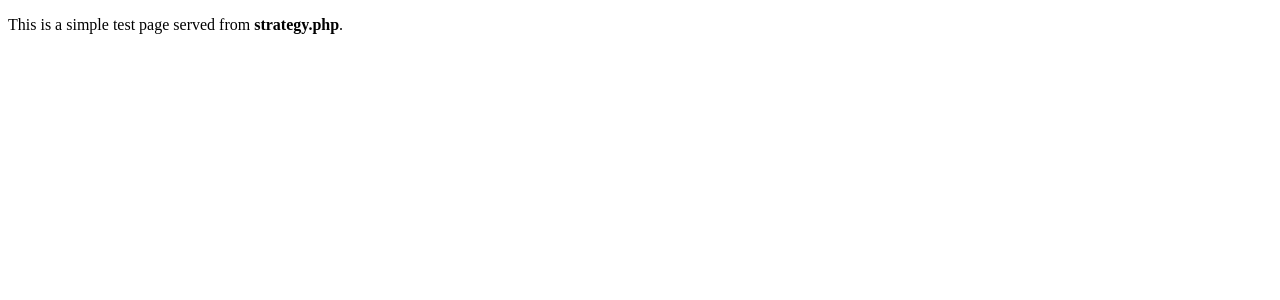
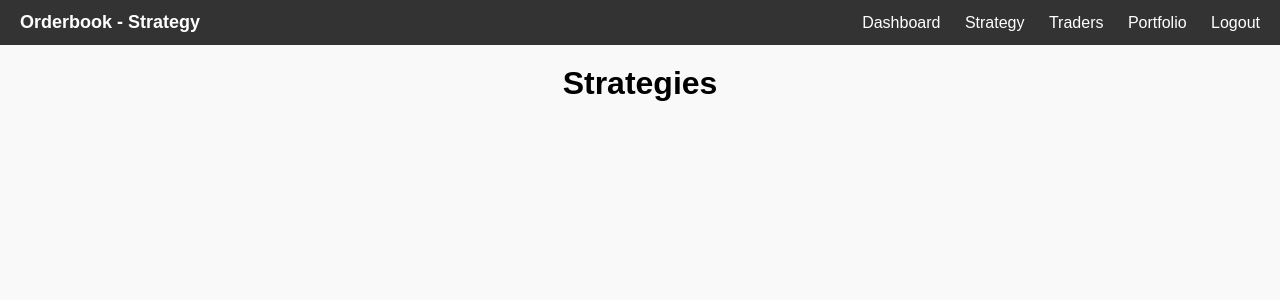
Before and after one commit to DomScripts/Class-Orderbook, a PHP site: page /pages/strategy/strategy.php in a window 1280 px wide. Shown: the top 300 px of the page. Run offline with PHP 8.4, Linux system fonts and the light colour scheme; the visitor is signed in with stand-in values (Sample User, id 1).

Commit message:
Modified dashbaord default asset.
Added template pages for strategy, traders, and portfolio.

```diff
--- a/pages/strategy/strategy.php
+++ b/pages/strategy/strategy.php
@@ -1,9 +1,78 @@
+<?php
+require_once "../../config/database.php";
+
+session_start();
+if (!isset($_SESSION['TraderID'])) {
+    header("Location: ../login/login.php");
+    exit;
+}
+?>
 <!DOCTYPE html>
 <html>
 <head>
     <title>Orderbook - Strategy</title>
+
+    <style>
+        body {
+            font-family: Arial, sans-serif;
+            background: #f9f9f9;
+            padding: 0;
+            margin: 0;
+        }
+
+        /* -- HEADER BAR -- */
+        .header {
+            background-color: #333;
+            padding: 12px 20px;
+            display: flex;
+            justify-content: space-between;
+            align-items: center;
+        }
+        .header .logo {
+            color: white;
+            font-size: 18px;
+            font-weight: bold;
+        }
+        .nav-links a {
+            color: white;
+            margin-left: 20px;
+            text-decoration: none;
+            font-size: 16px;
+        }
+        .nav-links a:hover {
+            text-decoration: underline;
+        }
+         /* -- TABLE -- */
+        table {
+            width: 90%;
+            margin: 20px auto;
+            border-collapse: collapse;
+            background: white;
+        }
+        th, td {
+            padding: 10px;
+            border-bottom: 1px solid #ddd;
+            text-align: center;
+        }
+        th {
+            background: #efefef;
+        }
+    </style>
 </head>
 <body>
-    <p>This is a simple test page served from <strong>strategy.php</strong>.</p>
+
+<!-- HEADER BAR -->
+<div class="header">
+    <div class="logo">Orderbook - Strategy</div>
+    <div class="nav-links">
+        <a href="../dashboard/dashboard.php">Dashboard</a>
+        <a href="strategy.php">Strategy</a>
+        <a href="../traders/traders.php">Traders</a>
+        <a href="../portfolio/portfolio.php">Portfolio</a>
+        <a href="../logout/logout.php">Logout</a>
+    </div>
+</div>
+
+<h1 style="text-align:center; margin-top: 20px;">Strategies</h1>
 </body>
 </html>
```
Also changed, not shown: pages/dashboard/dashboard.php (+23 -20 lines), pages/portfolio/portfolio.php (+70 -1 lines), pages/traders/traders.php (+70 -1 lines), 1 other file.
